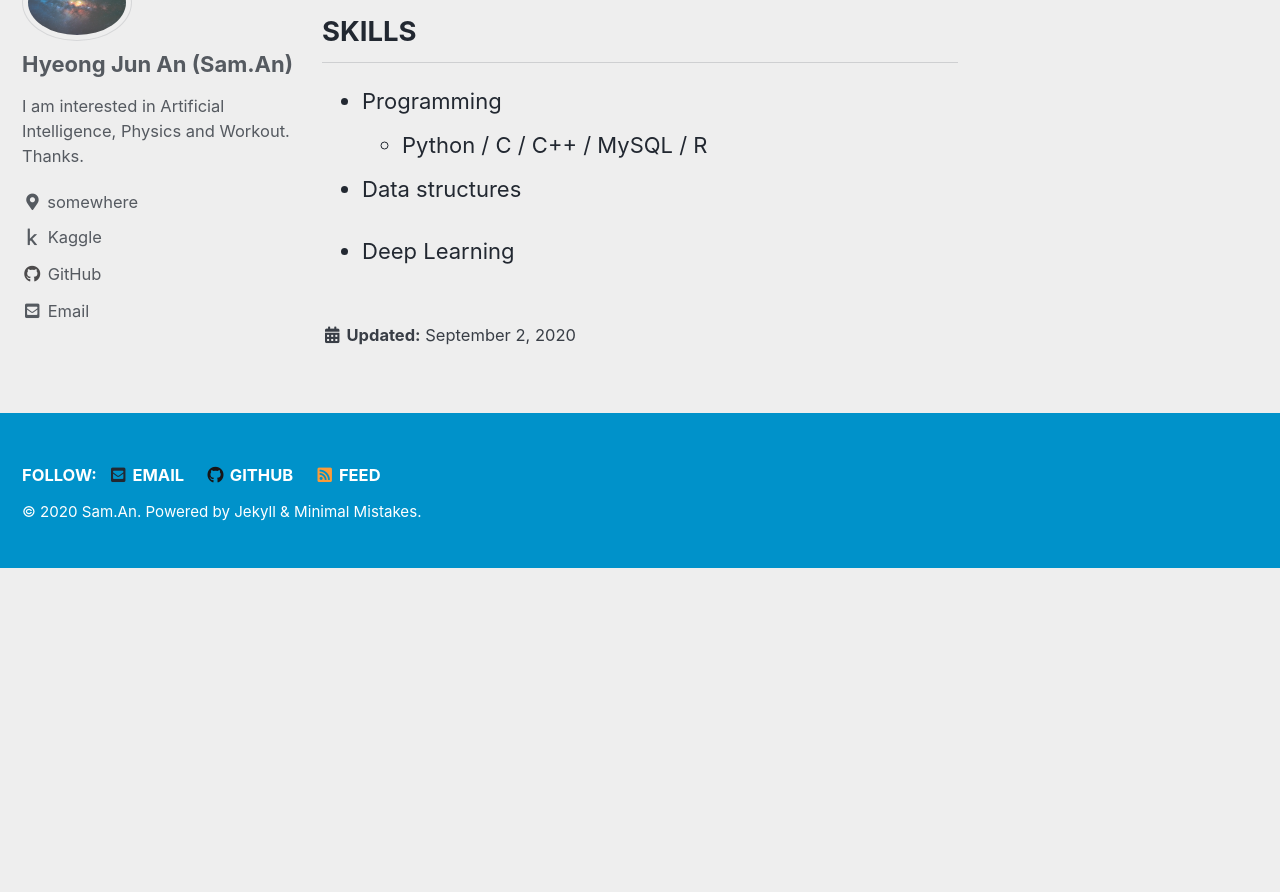
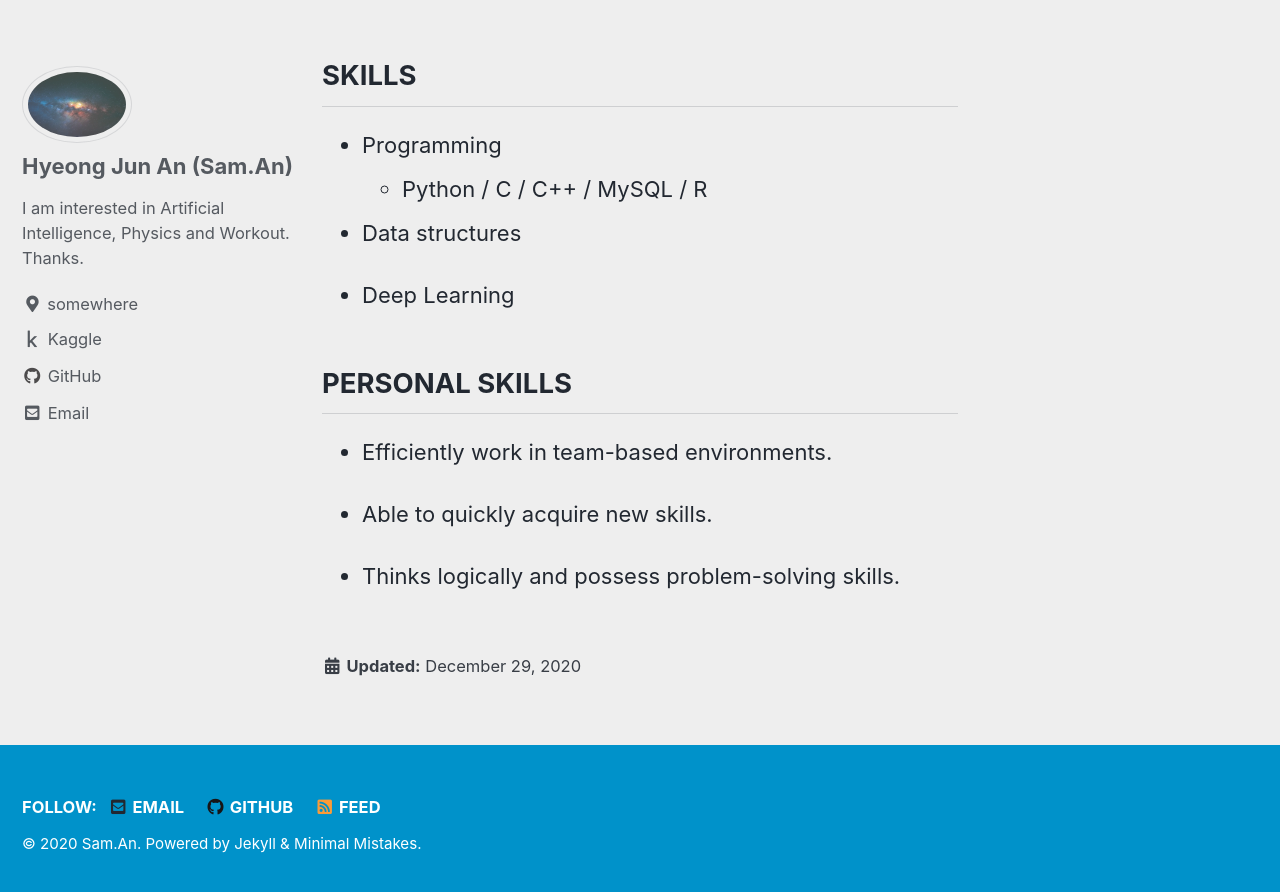
Before and after one commit to sammiee5311/sammiee5311.github.com, a Jekyll site: the page built from _pages/about-archive.md, in a window 1280 px wide and 900 px high, scrolled down 1516 px. Shown: the top 892 px of the window. Built offline with Jekyll 4.4.1, drawn with Linux system fonts in a browser that asks for light colours; cached includes are drawn as plain includes; before the commit the page ends 2084 px from its top, so only the background shows below that.

Commit message:
Update about
added some lines on about page

```diff
--- a/_pages/about-archive.md
+++ b/_pages/about-archive.md
@@ -3,7 +3,7 @@
 title: "About"
 permalink: /about/
 excerpt: "about-archive.md"
-last_modified_at: 2020-09-02
+last_modified_at: 2020-12-29
 <!--toc: true-->
 
 ---
@@ -42,3 +43,12 @@ last_modified_at: 2020-09-02
 - Data structures
 
 - Deep Learning
+
+
+## PERSONAL SKILLS
+
+- Efficiently work in team-based environments.
+
+- Able to quickly acquire new skills.
+
+- Thinks logically and possess problem-solving skills.
```
Also changed, not shown: other parts of _pages/about-archive.md (+1 -0 lines), _posts/2020-12-01-[raspi]Self-Driving(2).md (+2 -2 lines), _posts/not_yet(2020-10-07-Reinforcement Learning).md (renamed from _posts/2020-10-07-Reinforcement Learning.md).
